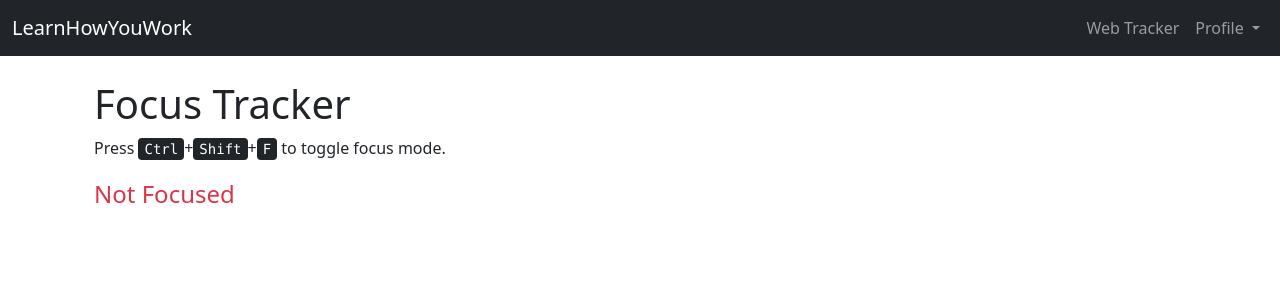
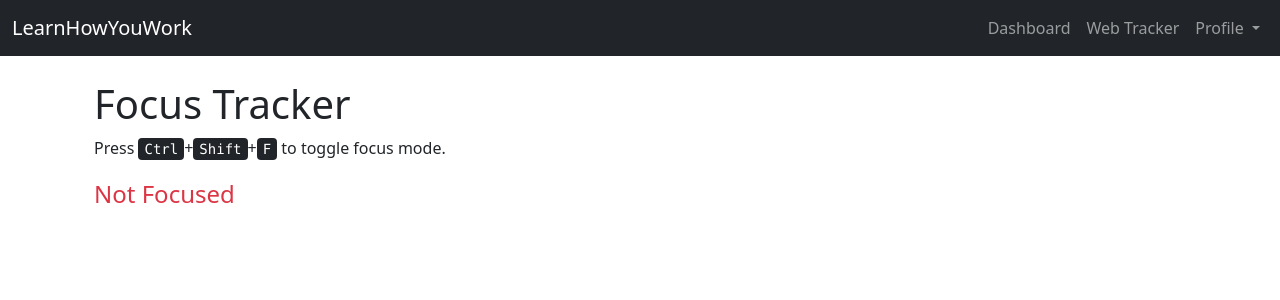
Before and after one commit to KrystianKoziejaWrk/Focus-Tracker, a Flask app: template flask_backend/templates/focus.html in a window 1280 px wide. Shown: the top 300 px of the page. Run offline with Flask 3, Linux system fonts and the light colour scheme; the template is opened without the code that fills it, so the values that code supplies are empty; parts of the project's set-up code (start-up, migrations or seed data) failed here and were passed over; some libraries are stand-ins or nearby versions.

Commit message:
Dashboard tab in focus with the block # jninja

```diff
--- a/flask_backend/templates/base.html
+++ b/flask_backend/templates/base.html
@@ -31,6 +31,7 @@
         <!-- Collapsible Nav Section -->
         <div class="collapse navbar-collapse justify-content-end" id="topNav">
           <ul class="navbar-nav">
+            {% block focus_block %}{% endblock %}
             <li class="nav-item">
               <a class="nav-link" href="{{ url_for('auth.focus_page') }}">Web Tracker</a>
             </li>
--- a/flask_backend/templates/focus.html
+++ b/flask_backend/templates/focus.html
@@ -1,4 +1,11 @@
 {% extends "base.html" %}
+
+{% block focus_block %}
+    <li class="nav-item">
+        <a class="nav-link" href="{{ url_for('auth.dashboard') }}">Dashboard</a>
+    </li>
+{% endblock %}
+
 {% block content %}
   <div class="container mt-4">
     <h1>Focus Tracker</h1>
```
